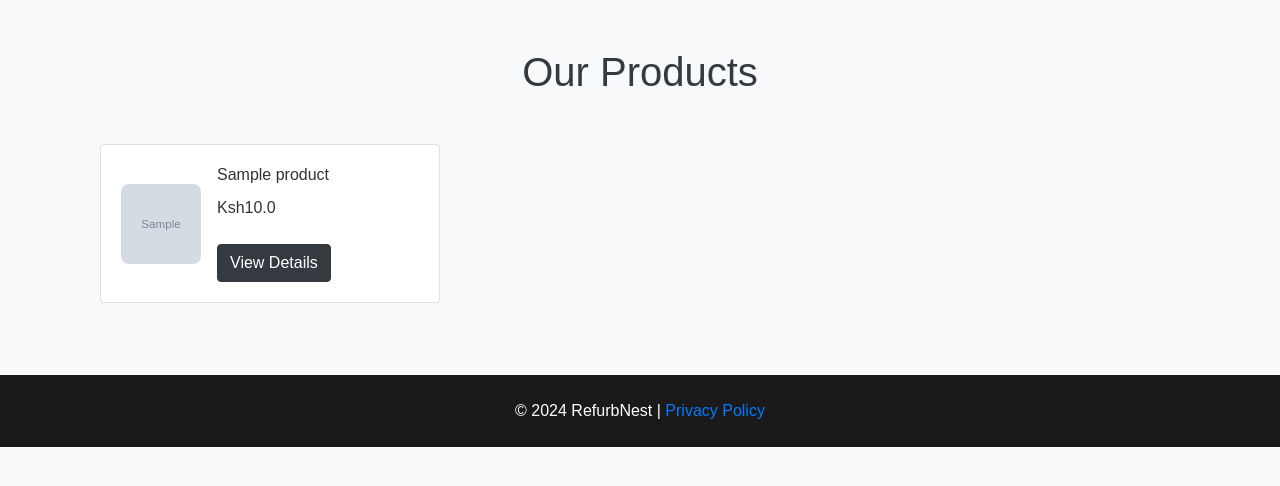
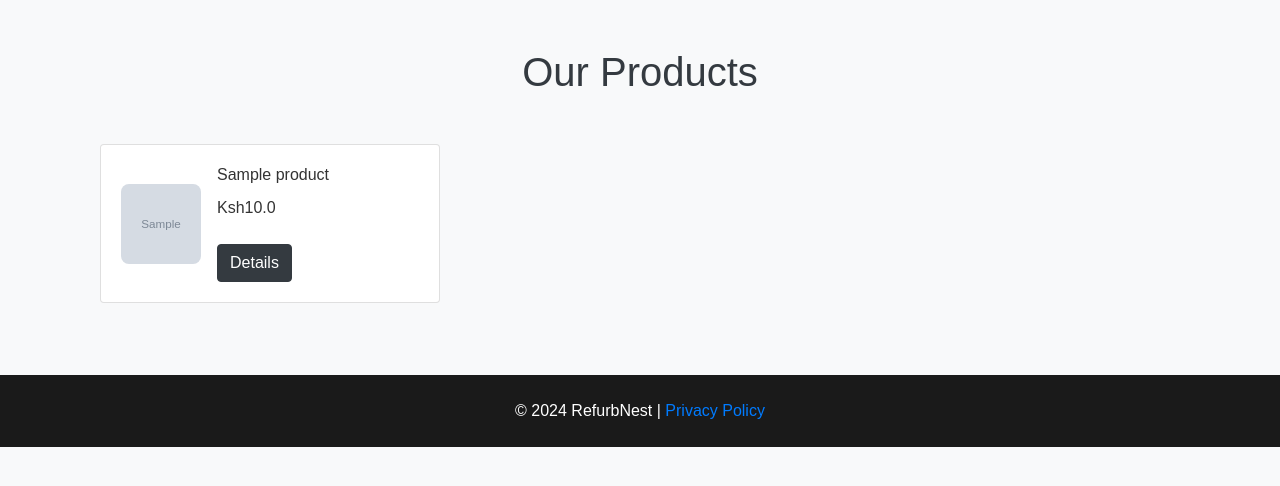
Before and after one commit to Afuyah/Refurbnest, a Flask app: page /products in a window 1280 px wide. Shown: the part 69-555 px from the top of the page. Run offline with Flask 3, Linux system fonts and the light colour scheme; tables that the repository leaves empty hold one stand-in row (values such as "Sample post"); grey boxes marked "Sample" are stand-in pictures; some libraries are stand-ins or nearby versions.

Commit message:
Update list_products.html

```diff
--- a/app/templates/main/list_products.html
+++ b/app/templates/main/list_products.html
@@ -22,7 +22,7 @@
                             {{ form.csrf_token }}
                             <button type="submit" class="btn btn-outline-primary">Add to Wishlist</button>
                         </form>-->
-                        <a href="{{ url_for('main.view_product', product_id=product.id) }}" class="btn btn-dark mt-2">View Details</a>
+                        <a href="{{ url_for('main.view_product', product_id=product.id) }}" class="btn btn-dark mt-2">Details</a>
                     </div>
                 </div>
             </div>
```
